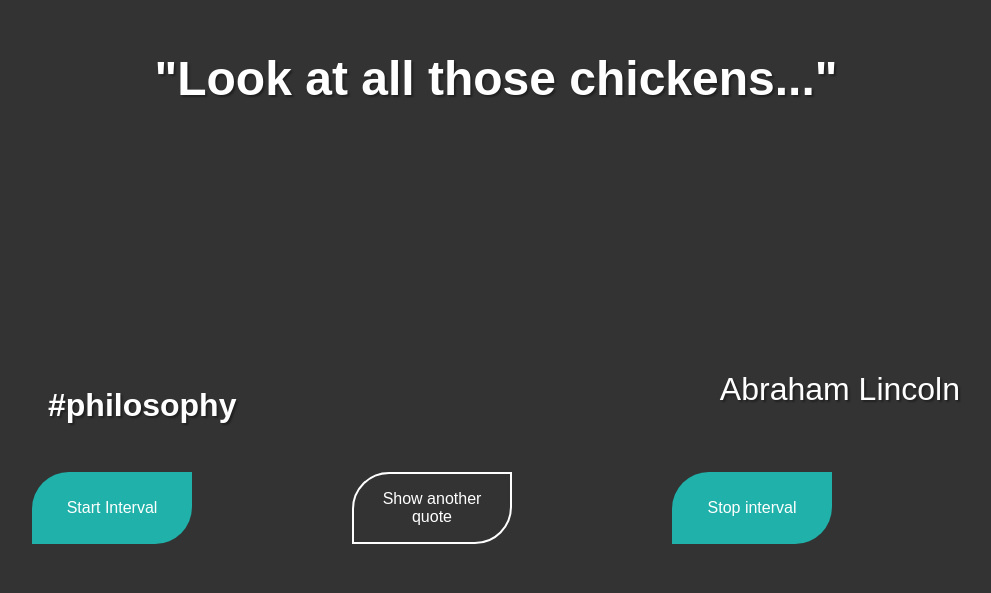
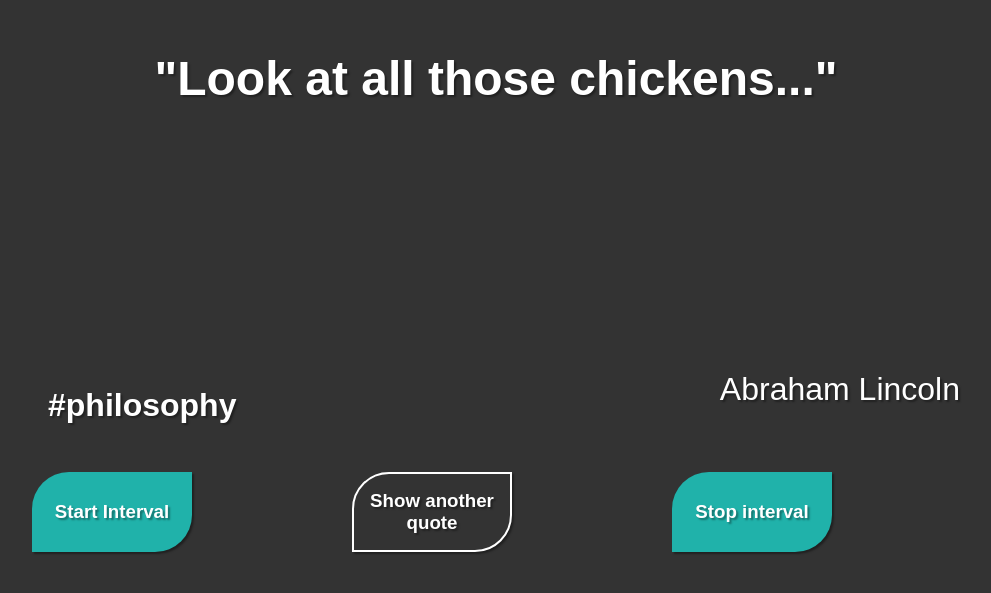
Before and after one commit to GeorgeChristopherLopez/random-quote-generator, a plain HTML site: page index.html in a window 1280 px wide. Shown: the part 189-782 px from the top of the page, without its empty margins (144-1135 px from the left). Drawn offline with Linux system fonts and the light colour scheme.

Commit message:
Add files via upload

```diff
--- a/css/styles.css
+++ b/css/styles.css
@@ -42,10 +42,12 @@ body {
 
 button {
     max-width: 10rem;
-    font-size: 1rem;
-    font-weight: 400;
+    font-size: 1.1711711rem;
+    font-weight: 800;
     border-radius: 37px 0;
     cursor: pointer;
+    text-shadow: 2px 2px 2px rgba(0,0,0,.37);
+    box-shadow: 2px 2px 2px rgba(0,0,0,.37);
 }
 
 button:focus {
```
